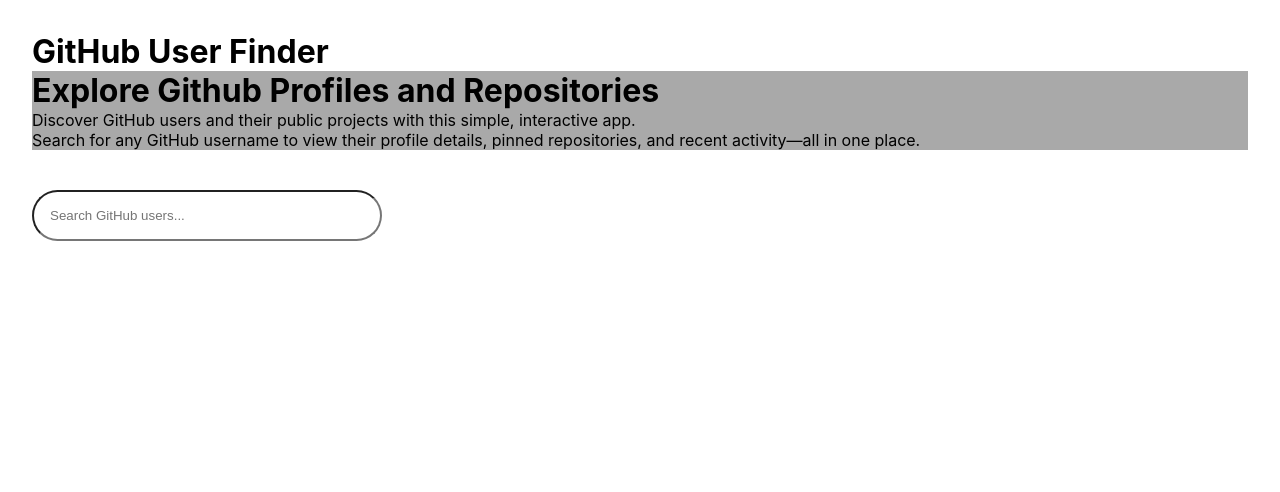
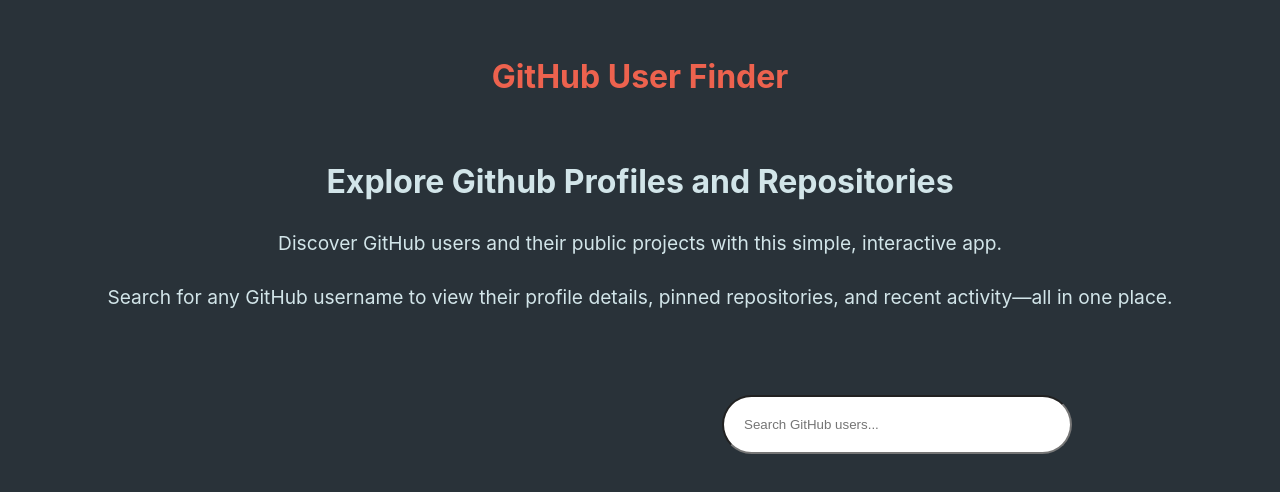
Before and after one commit to Arnold-Maruti/git-hub-user-finder, a React (Create React App) app: page /app in a window 1280 px wide. Shown: the top 492 px of the page. Built offline with nearby package versions, Linux system fonts and the light colour scheme.

Commit message:
complete styling the home page

```diff
--- a/public/index.html
+++ b/public/index.html
@@ -24,7 +24,7 @@
       work correctly both with client-side routing and a non-root public URL.
       Learn how to configure a non-root public URL by running `npm run build`.
     -->
-    <title>React App</title>
+    <title>Github user finder</title>
   </head>
   <body>
     <noscript>You need to enable JavaScript to run this app.</noscript>
--- a/src/App.css
+++ b/src/App.css
@@ -2,10 +2,18 @@
   margin: 0;
   padding: 0;
   box-sizing: border-box;
+
+}
+a {
+  text-decoration: none;
+  color: #293239;
 }
 
 .header{
-  background-color:darkgrey;
+  border:1px solid #293239;
+  border-radius: 25px;
+
+  padding: 10px;
 }
 
 .navbar{
@@ -20,3 +28,41 @@
   background: pink;
   color: black;
 }
+.appTitle{
+  text-align: center;
+  margin: 25px ;
+  color: #ed624e;
+}
+.header h1{
+  text-align: center;
+}
+.header p{
+  font-size: larger;
+}
+.searchbar{
+  margin: 5px 690px;
+}
+.displayedDetail,.account{
+  border: 1px solid #293239;
+  border-radius: 25px;
+
+
+}
+.displayedDetail{
+  display: flex;
+  flex-direction: column;
+  padding: 5px 270px;
+}
+.account{
+  padding: 5px 200px;
+  margin: 5px 300px;
+  background-color: #d2e5e9;
+  align-items: center;
+}
+p,h1{
+  color: #d2e5e9;
+  margin: 30px;
+}
+p{
+  text-align: center;
+}
--- a/src/App.js
+++ b/src/App.js
@@ -37,7 +37,7 @@
   }, [searchTerm]);
 
   const searchedUser=users.map((user) => (
-    <div key={user.id}>
+    <div className="account"key={user.id}>
       <img
         src={user.avatar_url}
         alt={user.login}
@@ -52,7 +52,7 @@
   ))
   return (
     <div style={{ padding: '2rem' }}>
-      <h1>GitHub User Finder</h1>
+      <h1 className='appTitle'>GitHub User Finder</h1>
 
       <Header/>
       <br/>
@@ -62,7 +62,7 @@
       {loading ? (
         <p>Loading users...</p>
       ) : (
-        <div>
+        <div className='displayedDetail'>
           {searchedUser}
         </div>
       )}
--- a/src/components/SearchBar.jsx
+++ b/src/components/SearchBar.jsx
@@ -2,13 +2,13 @@
 
 const SearchBar = ({ searchTerm, setSearchTerm }) => {
   return (
-    <div style={{ marginBottom: '1rem' }}>
+    <div className="searchbar" style={{ marginBottom: '1rem' }}>
       <input
         type="text"
         placeholder="Search GitHub users..."
         value={searchTerm}
         onChange={(e) => setSearchTerm(e.target.value)}
-        style={{ padding: '1.0rem', width: '350px', borderRadius: '200px' }}
+        style={{ padding: '20px', width: '350px', borderRadius: '200px' }}
       />
     </div>
   );
--- a/src/index.css
+++ b/src/index.css
@@ -11,3 +11,6 @@
   font-family: source-code-pro, Menlo, Monaco, Consolas, 'Courier New',
     monospace;
 }
+html{
+  background-color:#293239;
+}
```
